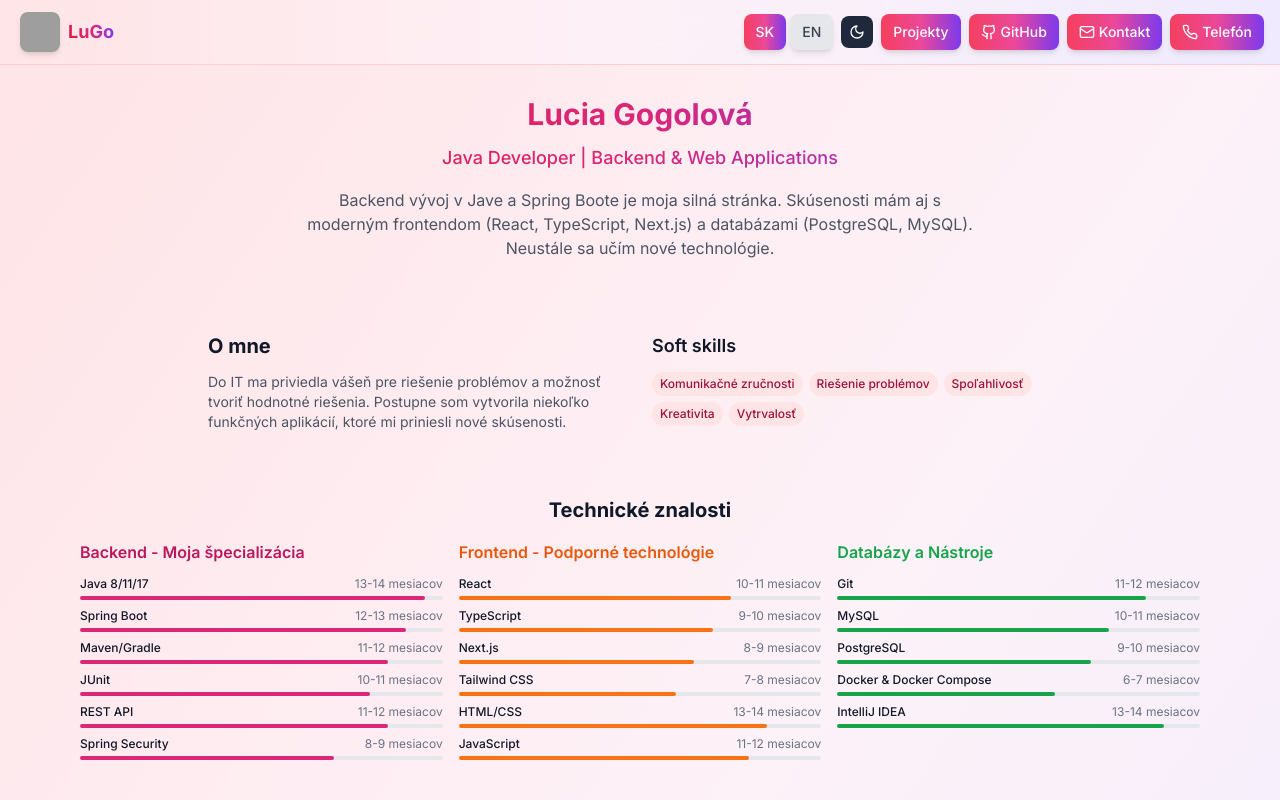
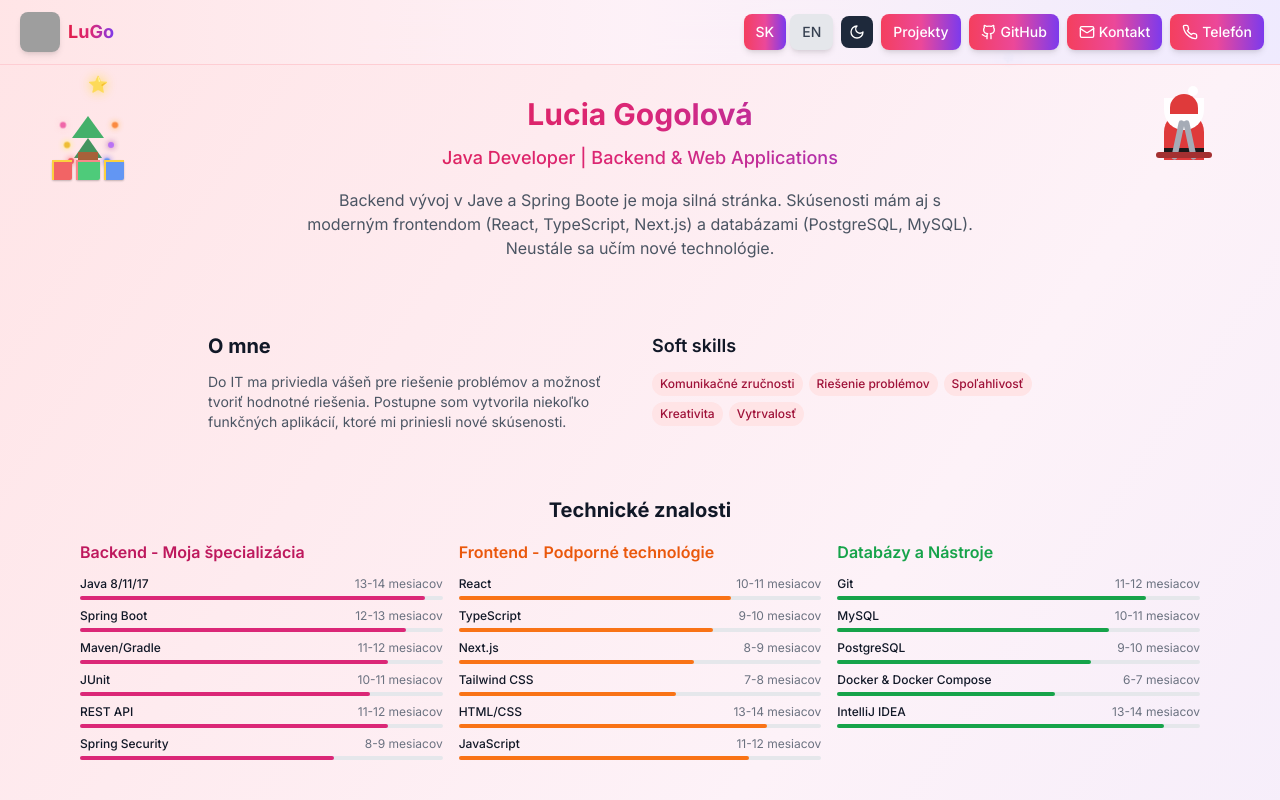
Before and after one commit to luciag24/CV-LuGo, a Next.js app: page / in a window 1280 px wide. Shown: the top 800 px of the page. Built offline with nearby package versions, Linux system fonts and the light colour scheme; grey boxes are pictures that could not be loaded.

Commit message:
Add Christmas effects: snowflakes, Christmas tree with gifts, and Santa with sled

```diff
--- a/app/globals.css
+++ b/app/globals.css
@@ -148,6 +148,23 @@
   50% { opacity: 0.4; }
 }
 
+@keyframes snowfall {
+  0% {
+    transform: translateY(-100vh) rotate(0deg);
+    opacity: 0;
+  }
+  10% {
+    opacity: 1;
+  }
+  90% {
+    opacity: 1;
+  }
+  100% {
+    transform: translateY(100vh) rotate(360deg);
+    opacity: 0;
+  }
+}
+
 /* Card flip animations */
 .perspective-1000 {
   perspective: 1000px;
--- a/app/page.tsx
+++ b/app/page.tsx
@@ -8,6 +8,7 @@ import Skills from '@/components/Skills'
 import Experience from '@/components/Experience'
 import Contact from '@/components/Contact'
 import AnimatedBackground from '@/components/AnimatedBackground'
+import ChristmasEffects from '@/components/ChristmasEffects'
 import { LanguageProvider } from '@/contexts/LanguageContext'
 
 export default function Home() {
@@ -22,6 +23,7 @@ export default function Home() {
           : 'bg-gradient-to-br from-rose-100 via-pink-50 to-violet-100'
       }`}>
         <AnimatedBackground />
+        <ChristmasEffects isDarkMode={isDarkMode} />
 
         <Navigation
           activeSection={activeSection}
--- /dev/null
+++ b/components/ChristmasEffects.tsx
@@ -0,0 +1,127 @@
+'use client'
+
+import { useEffect, useState } from 'react'
+
+export default function ChristmasEffects({ isDarkMode }: { isDarkMode: boolean }) {
+  const [snowflakes, setSnowflakes] = useState<Array<{ id: number; left: number; delay: number; duration: number; size: number }>>([])
+
+  useEffect(() => {
+    // Generate snowflakes - more visible
+    const flakes = Array.from({ length: 50 }, (_, i) => ({
+      id: i,
+      left: Math.random() * 100,
+      delay: Math.random() * 5,
+      duration: 10 + Math.random() * 10,
+      size: 8 + Math.random() * 12 // Larger and more visible
+    }))
+    setSnowflakes(flakes)
+  }, [])
+
+  return (
+    <div className="fixed inset-0 pointer-events-none overflow-hidden" style={{ zIndex: 0 }}>
+      {/* Snowflakes - darker color for visibility on light background */}
+      {snowflakes.map((flake) => (
+        <div
+          key={flake.id}
+          className="absolute top-0"
+          style={{
+            left: `${flake.left}%`,
+            animation: `snowfall ${flake.duration}s linear infinite`,
+            animationDelay: `${flake.delay}s`,
+            fontSize: `${flake.size}px`,
+            color: isDarkMode ? '#ffffff' : '#4a90e2', // White for dark mode, blue for light mode
+            opacity: isDarkMode ? 0.9 : 0.7,
+            textShadow: isDarkMode
+              ? '0 0 3px rgba(255, 255, 255, 0.8)'
+              : '0 0 4px rgba(74, 144, 226, 0.6), 0 0 2px rgba(0, 0, 0, 0.3)',
+          }}
+        >
+          ❄
+        </div>
+      ))}
+
+      {/* Christmas Tree - top left, more space from edge */}
+      <div className="absolute top-16 left-8 sm:top-20 sm:left-12 w-16 h-20 sm:w-20 sm:h-24 opacity-80 z-10">
+        {/* Tree */}
+        <div className="relative w-full h-full">
+          {/* Tree layers - smaller */}
+          <div className="absolute bottom-0 left-1/2 transform -translate-x-1/2 w-0 h-0 border-l-[10px] sm:border-l-[12px] border-r-[10px] sm:border-r-[12px] border-b-[15px] sm:border-b-[18px] border-l-transparent border-r-transparent border-b-green-600"></div>
+          <div className="absolute bottom-[15px] sm:bottom-[18px] left-1/2 transform -translate-x-1/2 w-0 h-0 border-l-[12px] sm:border-l-[14px] border-r-[12px] sm:border-r-[14px] border-b-[18px] sm:border-b-[20px] border-l-transparent border-r-transparent border-b-green-700"></div>
+          <div className="absolute bottom-[33px] sm:bottom-[38px] left-1/2 transform -translate-x-1/2 w-0 h-0 border-l-[14px] sm:border-l-[16px] border-r-[14px] sm:border-r-[16px] border-b-[20px] sm:border-b-[22px] border-l-transparent border-r-transparent border-b-green-600"></div>
+
+          {/* Trunk */}
+          <div className="absolute bottom-0 left-1/2 transform -translate-x-1/2 w-4 h-5 sm:w-5 sm:h-6 bg-amber-800"></div>
+
+          {/* Star on top */}
+          <div className="absolute top-[-6px] sm:top-[-8px] left-1/2 transform -translate-x-1/2 text-yellow-300 text-sm sm:text-base animate-pulse" style={{ filter: 'drop-shadow(0 0 6px rgba(255, 215, 0, 0.8))' }}>
+            ⭐
+          </div>
+
+          {/* Ornaments - blinking lights - smaller */}
+          <div className="absolute bottom-[10px] sm:bottom-[12px] left-1/2 transform -translate-x-1/2 -ml-4 sm:-ml-5 w-1 h-1 sm:w-1.5 sm:h-1.5 bg-red-500 rounded-full animate-pulse" style={{ boxShadow: '0 0 6px rgba(255, 0, 0, 0.8)' }}></div>
+          <div className="absolute bottom-[10px] sm:bottom-[12px] left-1/2 transform -translate-x-1/2 ml-3 sm:ml-4 w-1 h-1 sm:w-1.5 sm:h-1.5 bg-blue-500 rounded-full animate-pulse" style={{ animationDelay: '0.5s', boxShadow: '0 0 6px rgba(0, 0, 255, 0.8)' }}></div>
+          <div className="absolute bottom-[25px] sm:bottom-[28px] left-1/2 transform -translate-x-1/2 -ml-5 sm:-ml-6 w-1 h-1 sm:w-1.5 sm:h-1.5 bg-yellow-500 rounded-full animate-pulse" style={{ animationDelay: '1s', boxShadow: '0 0 6px rgba(255, 255, 0, 0.8)' }}></div>
+          <div className="absolute bottom-[25px] sm:bottom-[28px] left-1/2 transform -translate-x-1/2 ml-4 sm:ml-5 w-1 h-1 sm:w-1.5 sm:h-1.5 bg-purple-500 rounded-full animate-pulse" style={{ animationDelay: '1.5s', boxShadow: '0 0 6px rgba(128, 0, 128, 0.8)' }}></div>
+          <div className="absolute bottom-[42px] sm:bottom-[48px] left-1/2 transform -translate-x-1/2 -ml-6 sm:-ml-7 w-1 h-1 sm:w-1.5 sm:h-1.5 bg-pink-500 rounded-full animate-pulse" style={{ animationDelay: '0.3s', boxShadow: '0 0 6px rgba(255, 192, 203, 0.8)' }}></div>
+          <div className="absolute bottom-[42px] sm:bottom-[48px] left-1/2 transform -translate-x-1/2 ml-5 sm:ml-6 w-1 h-1 sm:w-1.5 sm:h-1.5 bg-orange-500 rounded-full animate-pulse" style={{ animationDelay: '0.8s', boxShadow: '0 0 6px rgba(255, 165, 0, 0.8)' }}></div>
+        </div>
+
+        {/* Gifts under the tree - smaller */}
+        <div className="absolute -bottom-0.5 sm:-bottom-1 left-1/2 transform -translate-x-1/2 flex gap-0.5 sm:gap-1">
+          <div className="relative">
+            <div className="w-4 h-4 sm:w-5 sm:h-5 bg-red-500 rounded-sm" style={{ boxShadow: '0 1px 2px rgba(0,0,0,0.3)' }}></div>
+            <div className="absolute top-0 left-1/2 transform -translate-x-1/2 w-full h-0.5 bg-yellow-400"></div>
+            <div className="absolute top-1/2 left-0 transform -translate-y-1/2 w-0.5 h-full bg-yellow-400"></div>
+          </div>
+          <div className="relative">
+            <div className="w-5 h-4 sm:w-6 sm:h-5 bg-green-500 rounded-sm" style={{ boxShadow: '0 1px 2px rgba(0,0,0,0.3)' }}></div>
+            <div className="absolute top-0 left-1/2 transform -translate-x-1/2 w-full h-0.5 bg-red-400"></div>
+            <div className="absolute top-1/2 left-0 transform -translate-y-1/2 w-0.5 h-full bg-red-400"></div>
+          </div>
+          <div className="relative">
+            <div className="w-4 h-4 sm:w-5 sm:h-5 bg-blue-500 rounded-sm" style={{ boxShadow: '0 1px 2px rgba(0,0,0,0.3)' }}></div>
+            <div className="absolute top-0 left-1/2 transform -translate-x-1/2 w-full h-0.5 bg-yellow-400"></div>
+            <div className="absolute top-1/2 left-0 transform -translate-y-1/2 w-0.5 h-full bg-yellow-400"></div>
+          </div>
+        </div>
+      </div>
+
+      {/* Santa with Sled/Skis - top right, more space from edge */}
+      <div className="absolute top-16 right-8 sm:top-20 sm:right-12 opacity-90 z-10">
+        <div className="relative w-20 h-16 sm:w-24 sm:h-20">
+          {/* Santa */}
+          <div className="absolute bottom-0 left-1/2 transform -translate-x-1/2">
+            {/* Santa body */}
+            <div className="w-8 h-10 sm:w-10 sm:h-12 bg-red-600 rounded-t-full relative">
+              {/* Santa face */}
+              <div className="absolute -top-2 left-1/2 transform -translate-x-1/2 w-6 h-6 sm:w-7 sm:h-7 bg-pink-200 rounded-full border-2 border-red-600">
+                {/* Beard */}
+                <div className="absolute bottom-0 left-1/2 transform -translate-x-1/2 w-8 h-6 sm:w-10 sm:h-8 bg-white rounded-b-full"></div>
+                {/* Hat */}
+                <div className="absolute -top-3 left-1/2 transform -translate-x-1/2 w-6 h-4 sm:w-7 sm:h-5 bg-red-600 rounded-t-full">
+                  <div className="absolute -top-2 right-0 w-2 h-2 sm:w-2.5 sm:h-2.5 bg-white rounded-full"></div>
+                </div>
+              </div>
+              {/* Belt */}
+              <div className="absolute bottom-2 left-0 w-full h-1 bg-black"></div>
+            </div>
+          </div>
+
+          {/* Sled/Skis */}
+          <div className="absolute bottom-0 left-0 w-full flex justify-center">
+            <div className="relative">
+              {/* Skis */}
+              <div className="flex gap-1 sm:gap-1.5">
+                <div className="w-1 h-8 sm:w-1.5 sm:h-10 bg-gray-400 rounded-full transform rotate-12"></div>
+                <div className="w-1 h-8 sm:w-1.5 sm:h-10 bg-gray-400 rounded-full transform -rotate-12"></div>
+              </div>
+              {/* Sled base */}
+              <div className="absolute top-6 sm:top-8 left-1/2 transform -translate-x-1/2 w-12 h-1 sm:w-14 sm:h-1.5 bg-red-800 rounded-full"></div>
+            </div>
+          </div>
+        </div>
+      </div>
+
+    </div>
+  )
+}
```
